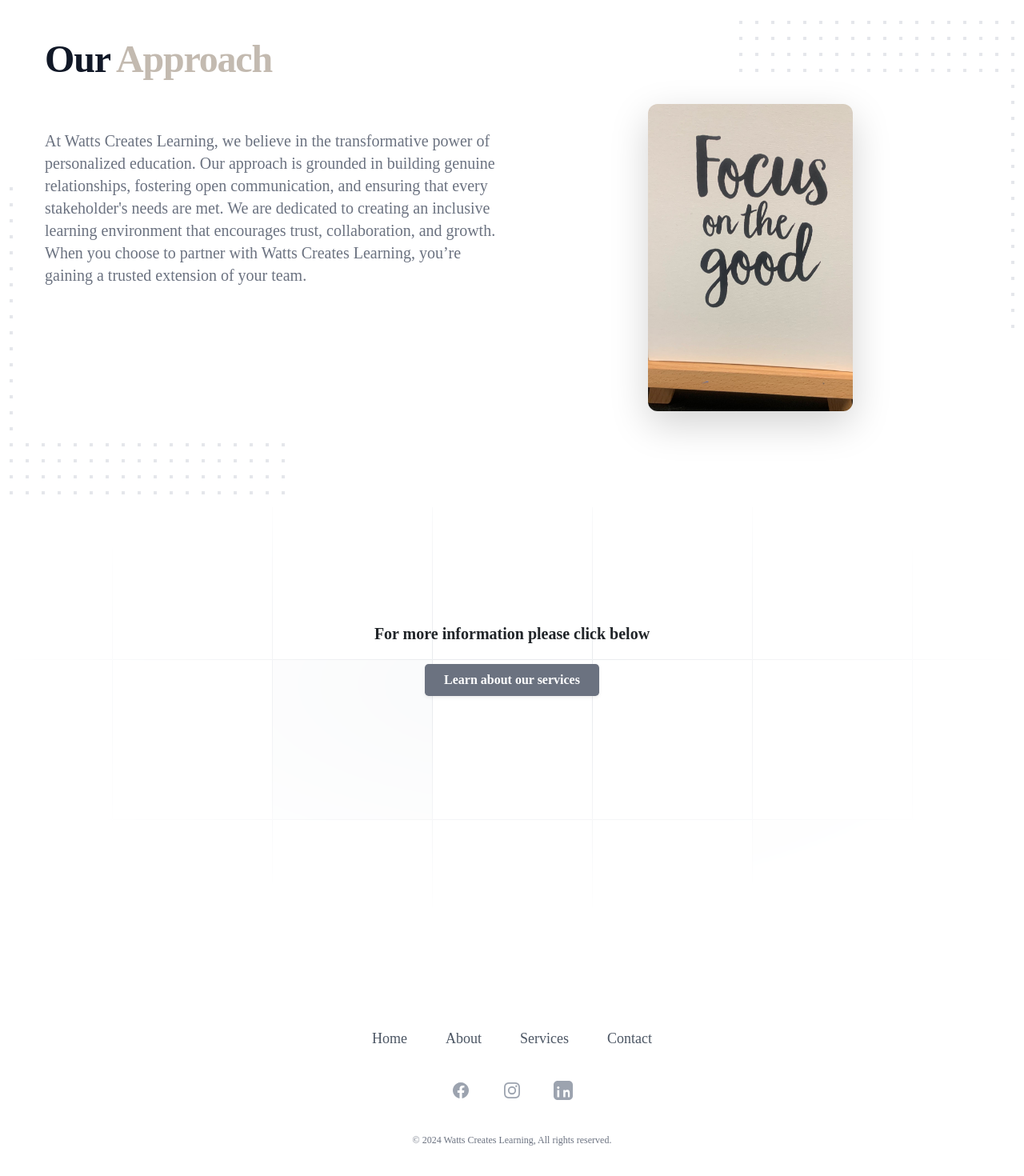
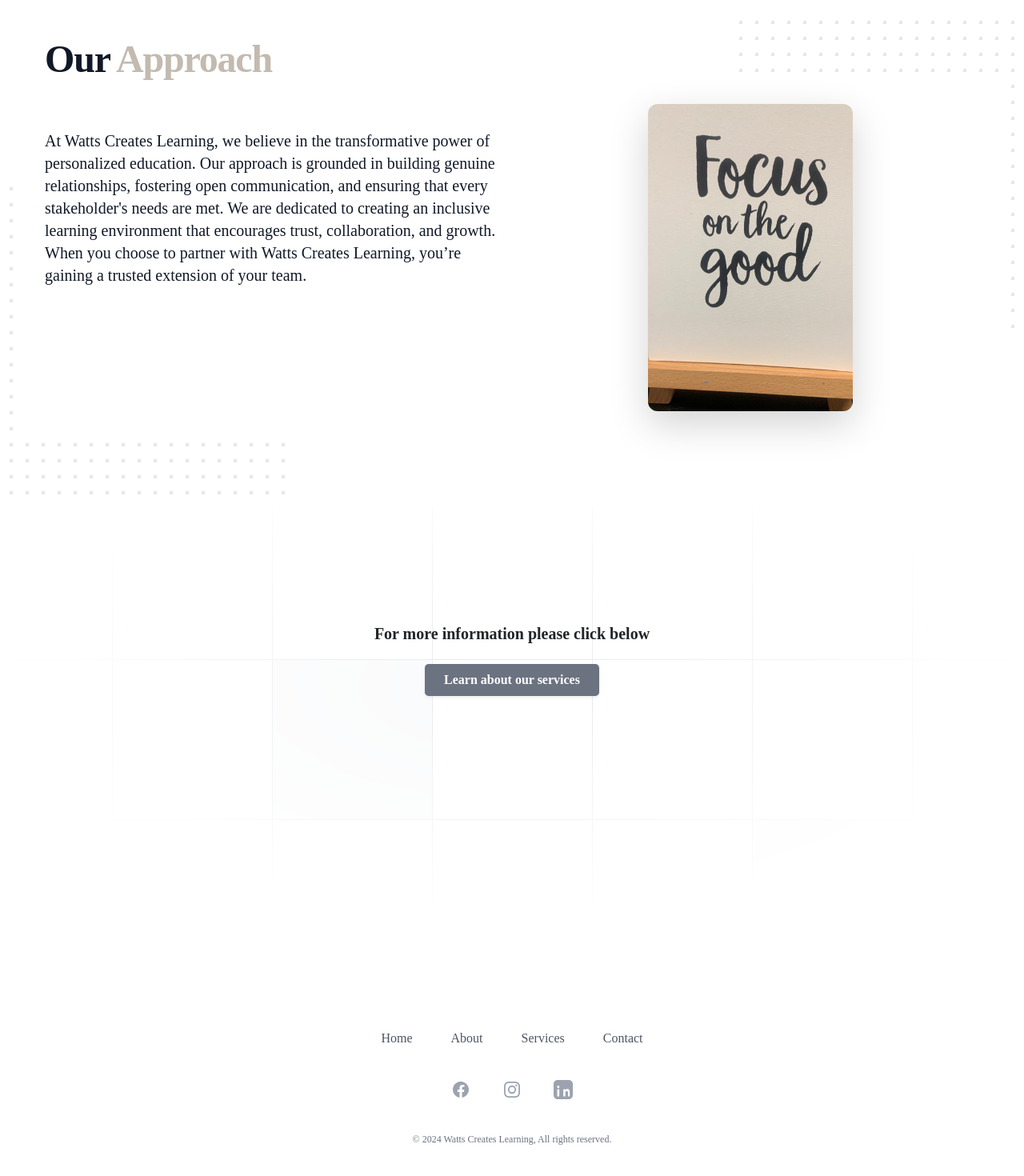
Before and after one commit to ayush1014/WattsCreateLearning-Frontend, a React (Create React App) app: page /about in a window 1280 px wide. Shown: the part 2200-3670 px from the top of the page at 80% size. Built offline with nearby package versions, Linux system fonts and the light colour scheme.

Commit message:
added new edits in about and footer

```diff
--- a/src/components/aboutContainer.jsx
+++ b/src/components/aboutContainer.jsx
@@ -498,7 +498,7 @@ export default function AboutContainer() {
                             </svg>
                             <div className="relative md:bg-white md:p-6">
                                 <div className="lg:grid lg:grid-cols-2 lg:gap-6">
-                                    <div className="prose prose-lg prose-indigo text-gray-500 lg:max-w-none">
+                                    <div className="prose prose-lg prose-indigo text-gray-900 lg:max-w-none">
                                         <p className='text-xl mt-8'>
                                             At Watts Creates Learning, we believe in the transformative power of personalized education. Our approach is grounded in building genuine relationships, fostering open communication, and ensuring that every stakeholder's needs are met. We are dedicated to creating an inclusive learning environment that encourages trust, collaboration, and growth. When you choose to partner with Watts Creates Learning, you’re gaining a trusted extension of your team.
                                         </p>
--- a/src/components/footer.jsx
+++ b/src/components/footer.jsx
@@ -86,7 +86,7 @@ export default function Footer() {
         <nav className="-mb-6 columns-2 sm:flex sm:justify-center sm:space-x-12" aria-label="Footer">
           {navigation.main.map((item) => (
             <div key={item.name} className="pb-6">
-              <a href={item.href} className="text-lg leading-6 text-gray-600 hover:text-gray-900">
+              <a href={item.href} className="text-base leading-6 text-gray-600 hover:text-gray-900">
                 {item.name}
               </a>
             </div>
```
